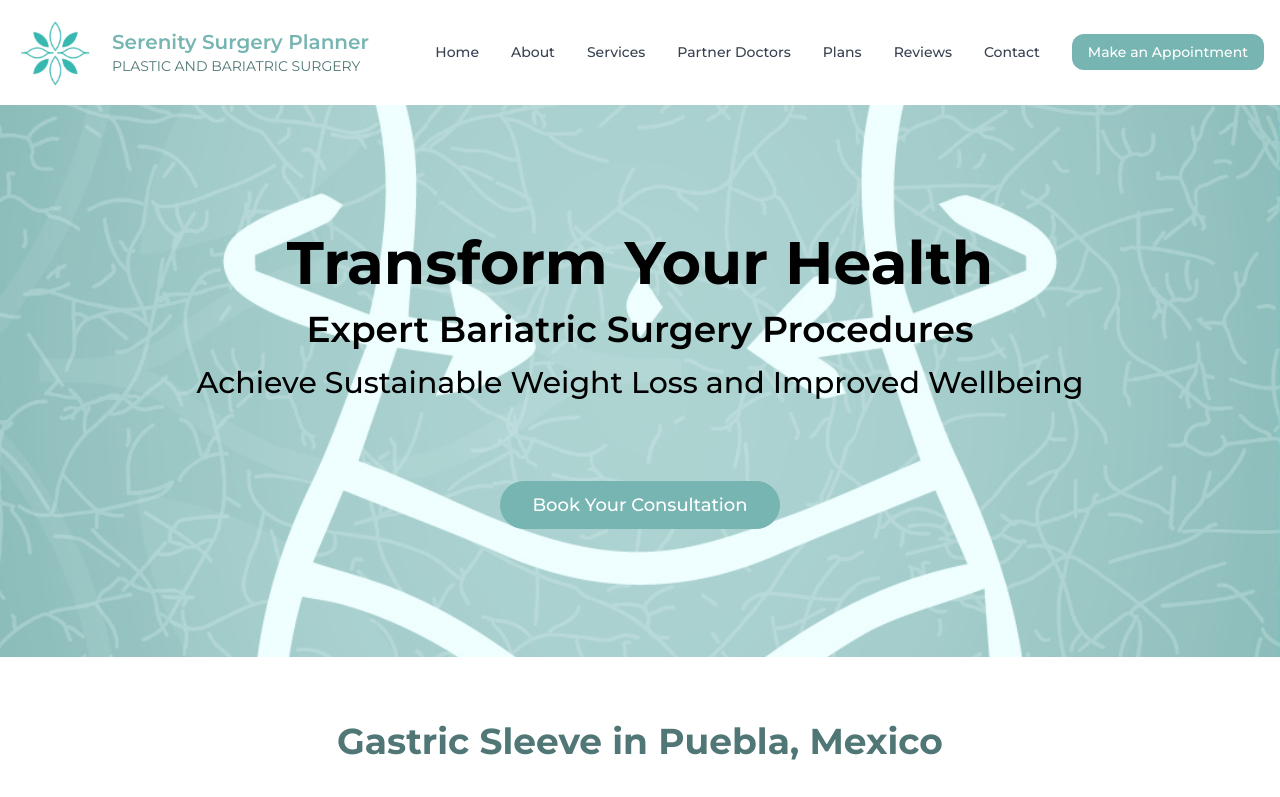
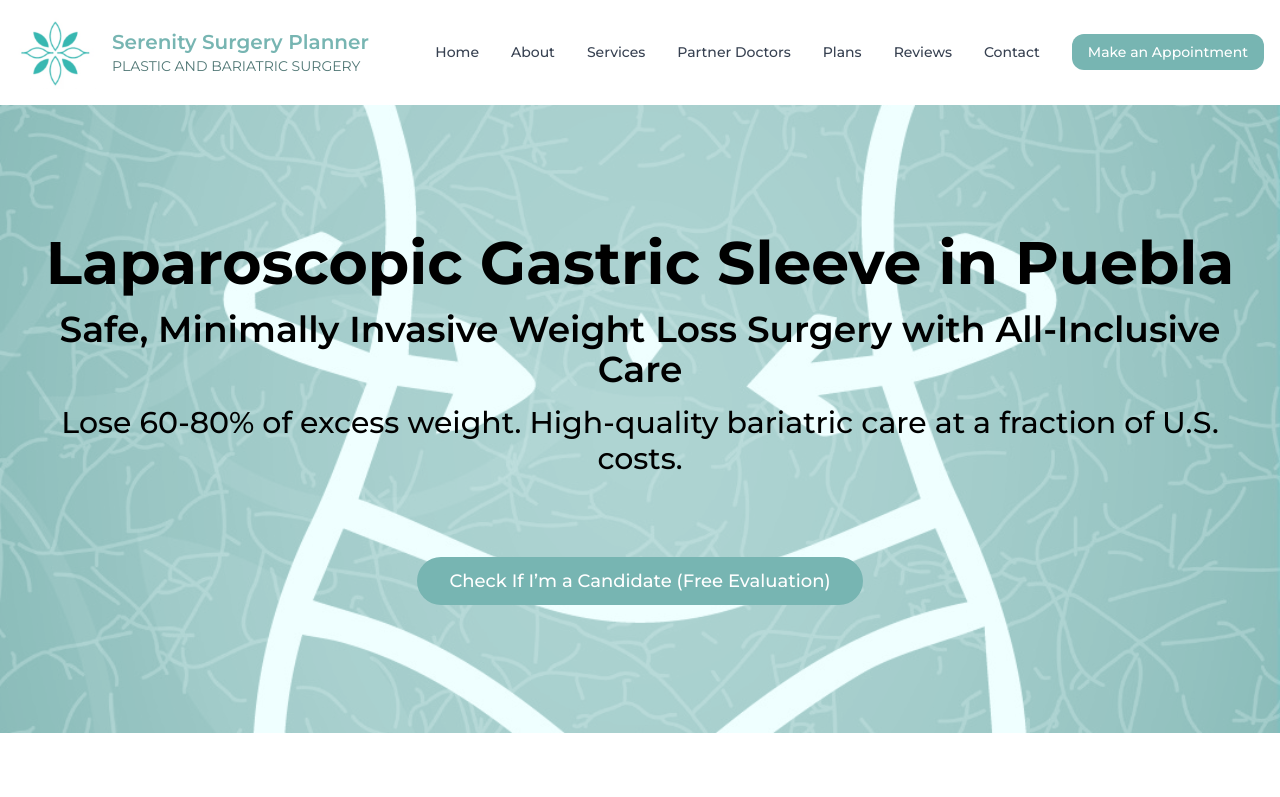
Before and after one commit to Irwingduran/ws-serenity, a Next.js app: page /GastricsleeveInPuebla in a window 1280 px wide. Shown: the top 797 px of the page. Built offline with nearby package versions, Linux system fonts and the light colour scheme.

Commit message:
Update page.tsx/cambio de titulos

```diff
--- a/app/GastricsleeveInPuebla/page.tsx
+++ b/app/GastricsleeveInPuebla/page.tsx
@@ -18,11 +18,11 @@ return ( <div className="flex flex-col min-h-screen"> <Navbar />
     style={{ backgroundImage: "url('/service/img4.jpg')", backgroundSize: "cover", backgroundPosition: "center" }}
   >
     <div className="max-w-7xl mx-auto px-4 py-20 md:py-32 text-center text-black">
-      <h1 className="text-4xl md:text-6xl font-bold mb-4">Transform Your Health</h1>
-      <h2 className="text-2xl md:text-4xl font-semibold mb-4">Expert Bariatric Surgery Procedures</h2>
-      <h3 className="text-xl md:text-3xl font-medium mb-12">Achieve Sustainable Weight Loss and Improved Wellbeing</h3>
+      <h1 className="text-4xl md:text-6xl font-bold mb-4">Laparoscopic Gastric Sleeve in Puebla</h1>
+      <h2 className="text-2xl md:text-4xl font-semibold mb-4">Safe, Minimally Invasive Weight Loss Surgery with All-Inclusive Care</h2>
+      <h3 className="text-xl md:text-3xl font-medium mb-12">Lose 60-80% of excess weight. High-quality bariatric care at a fraction of U.S. costs.</h3>
       <Button className="mt-8 bg-[#77B5B2] hover:bg-[#507775] text-white px-8 py-6 text-lg rounded-full">
-        Book Your Consultation
+        Check If I’m a Candidate (Free Evaluation)
       </Button>
     </div>
   </section>
```
